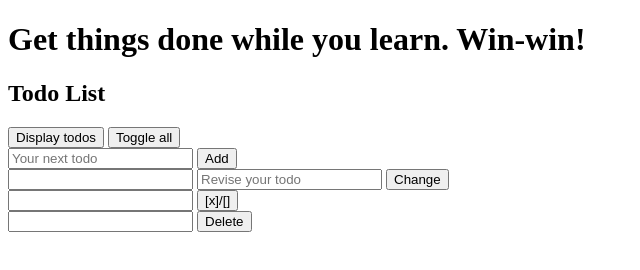
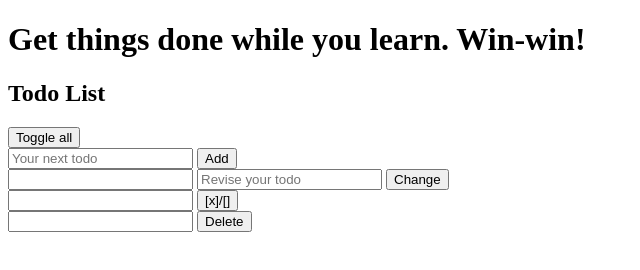
Before and after one commit to trevorberman/watchAndCode_practical_javascript, a website: page index.html in a window 1280 px wide. Shown: the whole page, without its empty margins (0-640 px from the left). Drawn offline with Linux system fonts and the light colour scheme.

Commit message:
Remove 'display todos' UI - refactored into view.displayTodos:recycle::art::lipstick:

```diff
--- a/index.html
+++ b/index.html
@@ -11,10 +11,7 @@
     <h1>Get things done while you learn. Win-win!</h1>
     <h2>Todo List</h2>
 
-    <div>
-      <button onclick="todoList.displayTodos()">Display todos</button>
-      <button onclick="todoList.toggleAll()">Toggle all</button>
-    </div>
+    <div><button onclick="todoList.toggleAll()">Toggle all</button></div>
 
     <div>
       <input
@@ -62,6 +59,8 @@
       />
       <button onclick="handlers.deleteTodo()">Delete</button>
     </div>
+
+    <ul></ul>
     <script src="script.js" async></script>
   </body>
 </html>
```
